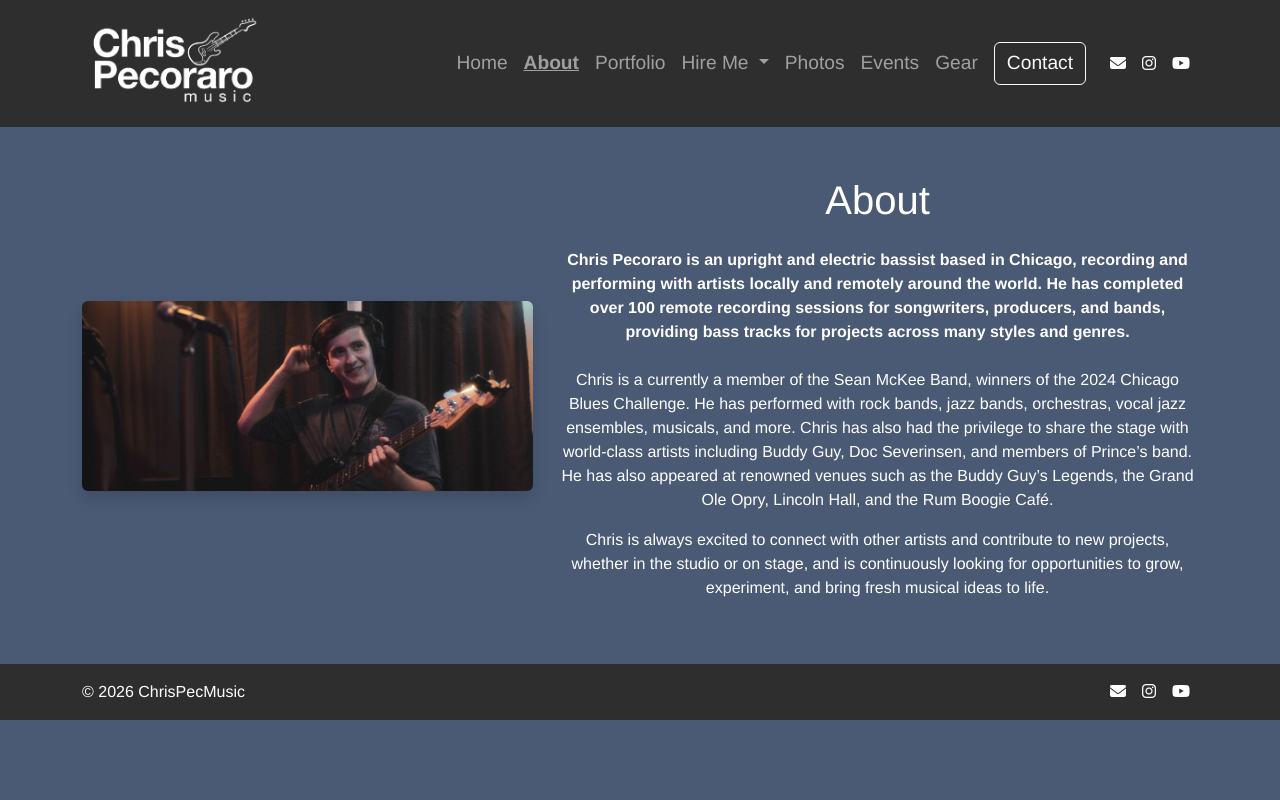
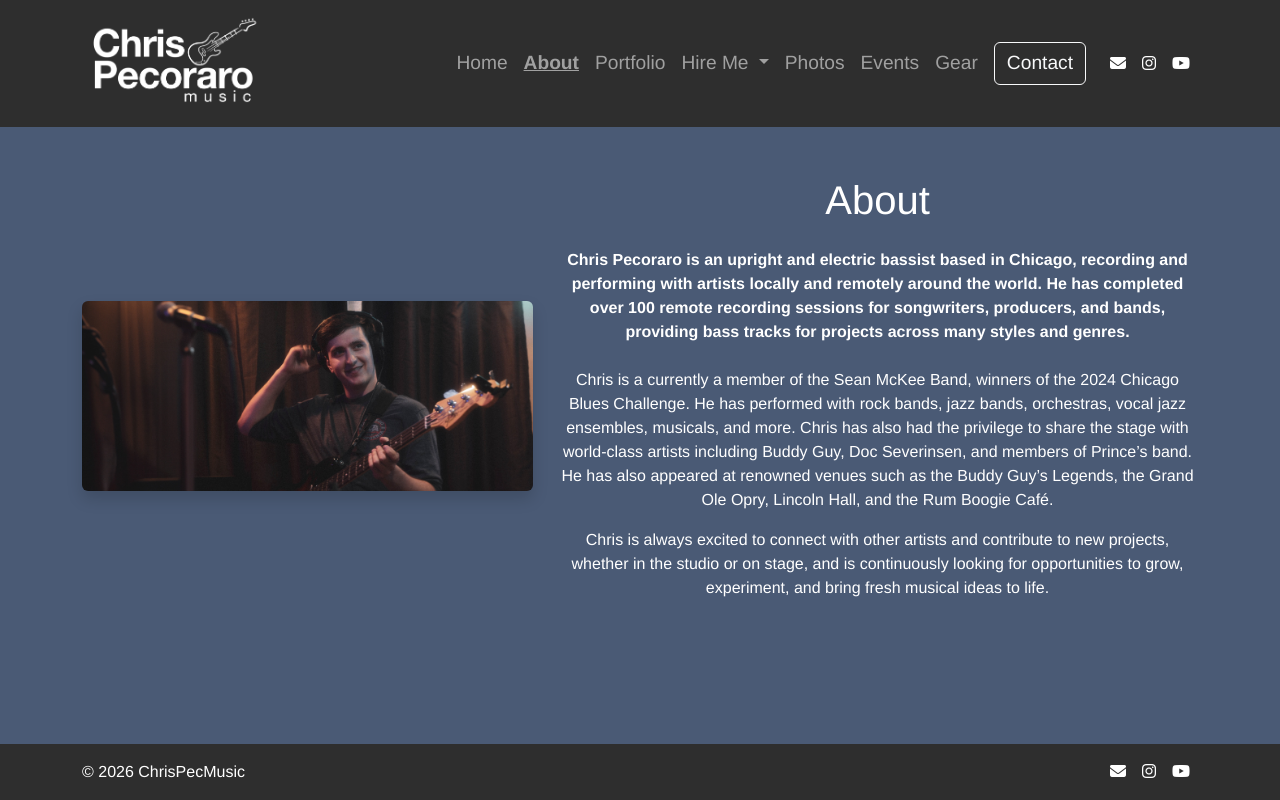
Before and after one commit to cpecoraro18/chrispecmusic, a Nuxt app in the folder frontend/: page /about in a window 1280 px wide. Built offline with nearby package versions, Linux system fonts and the light colour scheme.

Commit message:
Fix footer

```diff
--- a/frontend/app.vue
+++ b/frontend/app.vue
@@ -2,7 +2,9 @@
   <div id="app">
     <NuxtLayout>
         <SiteHeader/>
-        <NuxtPage/>
+        <main class="main-content">
+          <NuxtPage/>
+        </main>
         <SiteFooter/>
     </NuxtLayout>
   </div>
@@ -62,6 +64,15 @@ body {
   text-align: center;
   color: #ffffff;
   background-color: var(--bg-dark-blue);
+  display: flex;
+  flex-direction: column;
+  min-height: 100vh;
+}
+
+.main-content {
+  flex: 1 1 auto;
+  display: flex;
+  flex-direction: column;
 }
 
 .vh-100 {
--- a/frontend/pages/about.vue
+++ b/frontend/pages/about.vue
@@ -1,6 +1,6 @@
 <template>
-  <div class="container py-5">
-    <div class="row align-items-center">
+  <div class="container">
+    <div class="row align-items-center pt-5">
       <div class="col-lg-5 mb-4 mb-lg-0 text-center">
         <img src="/img/ChrisPecMusic.jpg" alt="Chris Pecoraro" class="img-fluid rounded shadow" style="max-height: 340px; object-fit: cover;" />
       </div>
--- a/frontend/pages/gear.vue
+++ b/frontend/pages/gear.vue
@@ -69,16 +69,16 @@ const selectedType = ref('');
 const gearTypes = ['', 'Bass', 'Amp', 'Cabinet', 'Pedal', 'Pedalboard', 'Power Supply', 'Microphone'];
 const gearItems = ref([
   { name: 'Lakland 5501', type: 'Bass', image: '/img/gear/Lakland5501.png', description: 'Upgraded with Bartolini pickups and a Lakland LH3 preamp. A bright, punchy 5-string that plays smooth and fits any mix.' },
-  { name: 'Fender American Standard P Bass', type: 'Bass', image: '/img/gear/Fender-P-Bass.png', description: 'Classic Precision Bass tone with the reliability to match.' },
+  { name: 'Fender P Bass', type: 'Bass', image: '/img/gear/Fender-P-Bass.png', description: 'Classic Precision Bass tone with the reliability to match.' },
   { name: 'Fender Jazz Bass', type: 'Bass', image: '/img/gear/Fender-J-Bass.png', description: 'My first bass—used for everything from jazz gigs to rock covers.' },
-  { name: 'Knilling Bucharest Upright Bass', type: 'Bass', image: '/img/gear/Knilling-Upright.png', description: 'Go-to for jazz sessions and acoustic sets.' },
-  { name: 'Markbass Little Mark 3 Amp', type: 'Amp', image: '/img/gear/Markbass-Little-Mark-3.png', description: 'Lightweight, powerful head with a clean, punchy sound.' },
+  { name: 'Knilling Bucharest 1308T', type: 'Bass', image: '/img/gear/Knilling-Upright.png', description: 'Go-to for jazz sessions and acoustic sets.' },
+  { name: 'Markbass Little Mark 3', type: 'Amp', image: '/img/gear/Markbass-Little-Mark-3.png', description: 'Lightweight, powerful head with a clean, punchy sound.' },
   { name: 'Phil Jones Double 4', type: 'Amp', image: '/img/gear/Phil-Jones-Double-Four.png', description: 'Small practice amp with a clear, surprisingly big sound.', link: 'https://amzn.to/3XB42CW' },
-  { name: 'Markbass 4x10 Cab', type: 'Cabinet', image: '/img/gear/Markbass-4x10.png', description: 'Big, punchy lows and clean mids for live shows.' },
-  { name: 'Markbass New York 121 Cab', type: 'Cabinet', image: '/img/gear/Markbass-NewYork-121.png', description: 'Compact cab that still brings the warmth and punch. I own two of these for a flexible live sound options.' },
-  { name: 'Tonebone Bass Preamp by Radial', type: 'Pedal', image: '/img/gear/Radial-Bassbone-V2.png', description: 'DI and preamp for fast switching between upright and electric bass.', link: 'https://amzn.to/3MDDMBR' },
-  { name: 'Origin Effects Bass Rig Super Vintage', type: 'Pedal', image: '/img/gear/Origin-Effects-BassRig-Super-Vintage.png', description: 'SVT-style tones with tube-like feel and grit.' },
-  { name: 'JHS Colour Box V2', type: 'Pedal', image: '/img/gear/JHS-ColorBox.webp', description: 'Flexible preamp that goes from clean to driven tones easily.' },
+  { name: 'Markbass 4x10', type: 'Cabinet', image: '/img/gear/Markbass-4x10.png', description: 'Big, punchy lows and clean mids for live shows.' },
+  { name: 'Markbass New York 121', type: 'Cabinet', image: '/img/gear/Markbass-NewYork-121.png', description: 'Compact cab that still brings the warmth and punch. I own two of these for a flexible live sound options.' },
+  { name: 'Radial Tonebone', type: 'Pedal', image: '/img/gear/Radial-Bassbone-V2.png', description: 'DI and preamp for fast switching between upright and electric bass.', link: 'https://amzn.to/3MDDMBR' },
+  { name: 'Origin Effects BassRig Super Vintage', type: 'Pedal', image: '/img/gear/Origin-Effects-BassRig-Super-Vintage.png', description: 'SVT-style tones with tube-like feel and grit.' },
+  { name: 'JHS Colour Box', type: 'Pedal', image: '/img/gear/JHS-ColorBox.webp', description: 'Flexible preamp that goes from clean to driven tones easily.' },
   { name: 'Cali76 Bass Compressor', type: 'Pedal', image: '/img/gear/Cali76-Bass-Compressor.png', description: 'Smooth, studio-style compression with a touch of vintage vibe.' },
   { name: 'MXR Bass Compressor', type: 'Pedal', image: '/img/gear/MXR-Bass-Compressor.png', description: 'Clean, transparent compression that keeps your attack intact.', link: 'https://amzn.to/4cZIqos' },
   { name: 'HX Stomp', type: 'Pedal', image: '/img/gear/HX-Stomp.png', description: 'Compact multi-effects processor with extensive routing options.' },
@@ -88,12 +88,12 @@ const gearItems = ref([
   { name: 'Damnation Audio MBD', type: 'Pedal', image: '/img/gear/MBD.png', description: 'Bass distortion with depth and blend knob to maintain lowend' },
   { name: 'Korg Pitchblack Advanced', type: 'Pedal', image: '/img/gear/Kork-Pitchblack-Advanced.png', description: 'Reliable tuner with true bypass and clear visibility.', link: 'https://amzn.to/3MHbA0G' },
   { name: 'Pedaltrain Metro 20', type: 'Pedalboard', image: '/img/gear/Pedaltrain-Metro-20.png', description: 'Compact pedalboard that keeps the essentials tight and tidy.', link: 'https://amzn.to/3AV2pXQ' },
-  { name: 'Cioks DC7 Battery', type: 'Power Supply', image: '/img/gear/Cioks-DC7.png', description: 'Quiet, low-profile power supply that handles a full board with ease.', link: 'https://amzn.to/4d9uvMI' },
-  { name: 'Shure SM57 Microphone', type: 'Microphone', image: '/img/gear/Shure-SM57.png', description: 'Classic dynamic mic—works anywhere, sounds great.', link: 'https://amzn.to/4eguoQe' },
-  { name: 'Electro-Voice RE20 Microphone', type: 'Microphone', image: '/img/gear/EV-RE20.png', description: 'Versatile dynamic mic perfect for bass amps and vocals.' },
-  { name: 'Audio-Technica AT2038 Microphone', type: 'Microphone', image: '/img/gear/Audio-Technica-AT2038.png', description: 'Solid condenser mic for upright bass, vocals, and more.' },
-  { name: 'Soyuz 013 FET Microphone', type: 'Microphone', image: '/img/gear/Soyuz-013-FET.png', description: 'High-quality FET microphone with a warm, vintage sound.' },
-  { name: 'Audio-Technica AT4041 Microphone', type: 'Microphone', image: '/img/gear/Audio-Technica-AT4041.png', description: 'Small-diaphragm condenser mic with a bright, detailed sound. Great for upright bass.' },
+  { name: 'Cioks DC7', type: 'Power Supply', image: '/img/gear/Cioks-DC7.png', description: 'Quiet, low-profile power supply that handles a full board with ease.', link: 'https://amzn.to/4d9uvMI' },
+  { name: 'Shure SM57', type: 'Microphone', image: '/img/gear/Shure-SM57.png', description: 'Classic dynamic mic—works anywhere, sounds great.', link: 'https://amzn.to/4eguoQe' },
+  { name: 'Electro-Voice RE20', type: 'Microphone', image: '/img/gear/EV-RE20.png', description: 'Versatile dynamic mic perfect for bass amps and vocals.' },
+  { name: 'Audio-Technica AT2038', type: 'Microphone', image: '/img/gear/Audio-Technica-AT2038.png', description: 'Solid condenser mic for upright bass, vocals, and more.' },
+  { name: 'Soyuz 013 FET', type: 'Microphone', image: '/img/gear/Soyuz-013-FET.png', description: 'High-quality FET microphone with a warm, vintage sound.' },
+  { name: 'Audio-Technica AT4041', type: 'Microphone', image: '/img/gear/Audio-Technica-AT4041.png', description: 'Small-diaphragm condenser mic with a bright, detailed sound. Great for upright bass.' },
 ]);
 
 const filteredGearItems = computed(() => {
```
